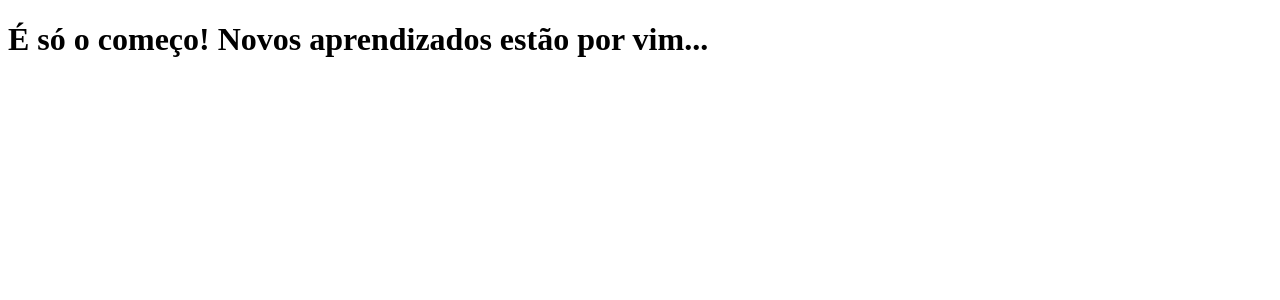
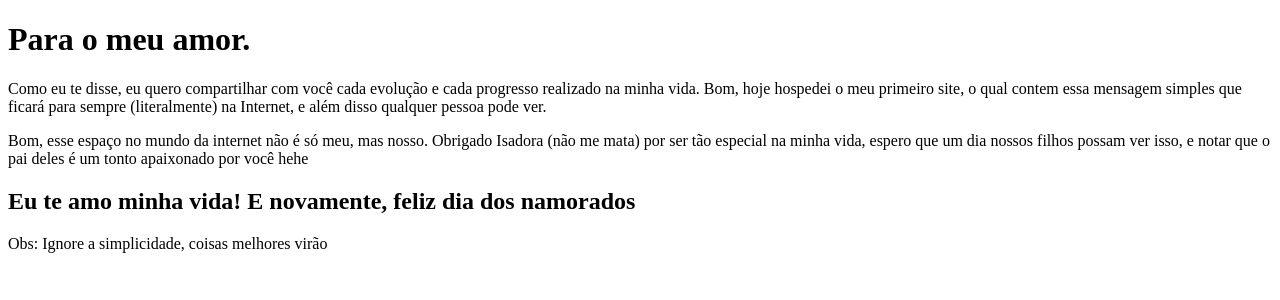
Before and after one commit to carlosEduardoRincon/clone-tabnews, a Next.js app: page / in a window 1280 px wide. Shown: the top 300 px of the page. Built offline with nearby package versions, Linux system fonts and the light colour scheme.

Commit message:
Message to especial person

```diff
--- a/pages/index.js
+++ b/pages/index.js
@@ -1,5 +1,24 @@
 function Home() {
-    return <h1>É só o começo! Novos aprendizados estão por vim...</h1>
+    return (
+    <div>
+        <h1>Para o meu amor.</h1>
+        <p>
+            Como eu te disse, eu quero compartilhar com você
+            cada evolução e cada progresso realizado na minha vida.
+            Bom, hoje hospedei o meu primeiro site, o qual contem
+            essa mensagem simples que ficará para sempre (literalmente)
+            na Internet, e além disso qualquer pessoa pode ver.
+        </p>
+        <p>
+            Bom, esse espaço no mundo da internet não é só meu, mas nosso.
+            Obrigado Isadora (não me mata) por ser tão especial na minha vida,
+            espero que um dia nossos filhos possam ver isso, e notar que o pai
+            deles é um tonto apaixonado por você hehe
+        </p>
+        <h2>Eu te amo minha vida! E novamente, feliz dia dos namorados</h2>
+        <p>Obs: Ignore a simplicidade, coisas melhores virão</p>
+    </div>
+    );
 }
 
 export default Home;
```
